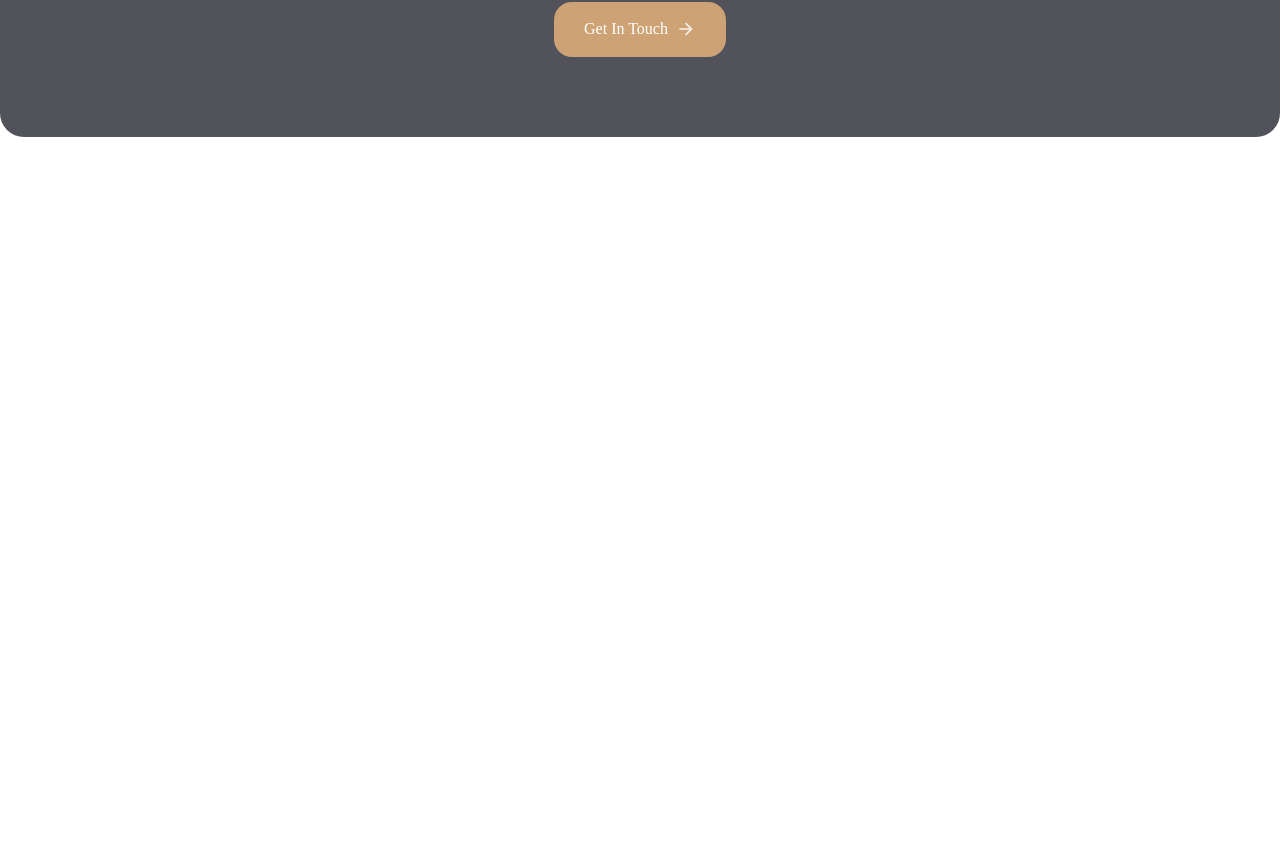
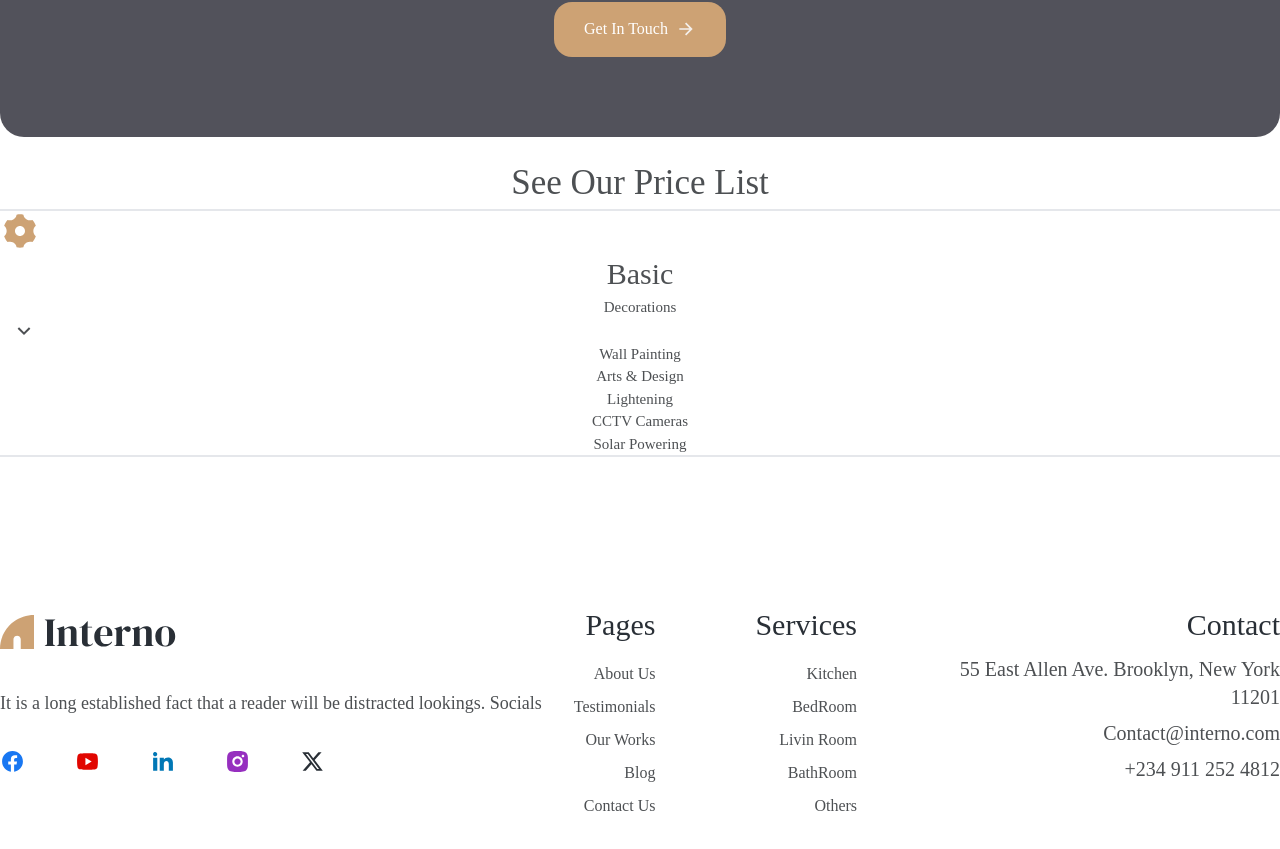
Before and after one commit to Chrispychrisx/Interno, a React (Vite) app: page / in a window 1280 px wide. Shown: the part 6222-7071 px from the top of the page. Before the commit the page ends 6359 px from the top, so only its background shows below. Built offline with nearby package versions, Linux system fonts and the light colour scheme.

Commit message:
new load

```diff
--- a/src/App.jsx
+++ b/src/App.jsx
@@ -10,6 +10,8 @@ import Projects from './components/Projects'
 import Stats from './components/Stats'
 import Blog from './components/Blog'
 import Contact from './components/Contact'
+import Footer from './components/Footer'
+import Pricelist from './components/Pricelist'
 
 const App = () => {
 
@@ -36,6 +38,11 @@ const App = () => {
       <Blog />
 
       <Contact />
+
+      <Pricelist />
+
+      <Footer />
+
     </main>
   )
 }
--- /dev/null
+++ b/src/components/Footer.jsx
@@ -0,0 +1,128 @@
+import { RiFacebookBoxLine, RiFacebookCircleFill, RiInstagramFill, RiLinkedinFill, RiTiktokFill, RiTwitterFill, RiTwitterXFill, RiXboxFill, RiYoutubeFill, RiYoutubeLine } from '@remixicon/react'
+import logo from '../assets/logo.svg'
+
+const Footer = () => {
+  return (
+    <section className='footer- z-20 mt-[80px] lg:mt-[150px]'>
+        <div className="container mx-auto px-0">
+            <div className="flex flex-col lg:flex-row gap-8 lg:gap-[100ox] lg:mb-[150px]">
+                <div className="footer__item">
+                    <a href='#' className='flex justify-center lg:justify-start mb-8'>
+                        <img src={logo} alt="logo" />
+                    </a>
+
+                    <p className='mb-8 text-lg text-center'>
+                        It is a long established fact that a reader will be distracted lookings.
+                        Socials
+                       </p>
+
+                       <ul className="text-primary flex gap-[50px] justify-center lg:justify-start">
+                        <li><a href='#'>
+                            <RiFacebookCircleFill size={25}
+                            className='text-[#1877F2]' />
+                        </a>
+                        </li>
+
+                        <li><a href='#'>
+                            <RiYoutubeFill size={25}
+                            className='text-[#E10600]' />
+                        </a>
+                        </li>
+
+                        <li><a href='#'>
+                            <RiLinkedinFill size={25}
+                            className='text-[#0077B5]' />
+                        </a>
+                        </li>
+
+                        <li><a href='#'>
+                            <RiInstagramFill size={25}
+                            className='text-[#962fbf]' />
+                        </a>
+                        </li>
+
+                        <li><a href='#'>
+                            <RiTwitterXFill size={25}
+                            className='text-primary' />
+                        </a>
+                        </li>
+
+
+                    </ul>
+                </div>
+
+                <div className="flex-1 flex flex-col lg:flex-row text-center lg:text-right gap-8 lg:gap-[100px] justify-end">
+                    <div className="footer__item">
+                        <h3 className='text-3xl mb-3'>Pages</h3>
+                        <ul>
+
+                            <li>
+                                <a href='#' className='!text-[16px]'>About Us</a>
+                            </li>
+
+                            <li>
+                                <a href='#' className='!text-[16px]'>Testimonials</a>
+                            </li>
+
+                            <li>
+                                <a href='#' className='!text-[16px]'>Our Works</a>
+                            </li>
+
+                            <li>
+                                <a href='#' className='!text-[16px]'>Blog</a>
+                            </li>
+
+                            <li>
+                                <a href='#' className='!text-[16px]'>Contact Us</a>
+                            </li>
+                        </ul>
+                    </div>
+
+                    <div className="footer__item">
+                        <h3 className='text-3xl mb-3'>Services</h3>
+                        <ul>
+
+                            <li>
+                                <a href='#' className='!text-[16px]'>Kitchen</a>
+                            </li>
+
+                            <li>
+                                <a href='#' className='!text-[16px]'>BedRoom</a>
+                            </li>
+
+                            <li>
+                                <a href='#' className='!text-[16px]'>Livin Room</a>
+                            </li>
+
+                            <li>
+                                <a href='#' className='!text-[16px]'>BathRoom</a>
+                            </li>
+
+                            <li>
+                                <a href='#' className='!text-[16px]'>Others</a>
+                            </li>
+                        </ul>
+                    </div>
+
+                    <div className="footer__item mx-w-[260px] mx-auto lg:mx-0 text-xl">
+                        <h3 className='text-3xl mb-3'>Contact</h3>
+                        <div className="flex flex-col gap-2 ">
+                            <p>
+                                55 East Allen Ave. Brooklyn, New York 11201
+                            </p>
+                            <p>Contact@interno.com</p>
+                            <p>+234 911 252 4812</p>
+                        </div>
+                    </div>
+
+                </div>
+
+
+            </div>
+        </div>
+
+    </section>
+  )
+}
+
+export default Footer
--- a/src/components/Hero.jsx
+++ b/src/components/Hero.jsx
@@ -6,7 +6,7 @@ const Hero = () => {
         style={{ backgroundImage: `url(${heroImg})` }}>
         <div className="container mx-auto h-full flex items-center justify-center">
             <div className="hero__text w-[567px]">
-                <h1 className='text-[3.5rem] font-semibold mb-8'>Let Your Home Be Unique</h1>
+                <h1 className='text-[2.3rem] md:text-[3.5rem] font-semibold mb-8'>Let Your Home Be Unique</h1>
 
                 <button className='btn btn-primary mx-auto lg:mx-0'>
                     Get free estimation
--- a/src/components/Navbar.jsx
+++ b/src/components/Navbar.jsx
@@ -1,7 +1,10 @@
+import { useState } from 'react';
 import logo from '../assets/logo.svg';
+import { RiCloseLine, RiMenu3Line } from '@remixicon/react';
 
 
 const Navbar = () => {
+  const [openMenu, setOpenMenu] = useState(false);
   return (
     <div className="wrapper">
         <div className="container nav-div">
@@ -17,7 +20,31 @@ const Navbar = () => {
                 <a href="#" className="menu-item">Testimonies</a>
                 <a href="#" className="menu-item">Contact</a>
             </div>
+
+            <div className="block sm:hidden cursor-pointer">
+              {
+                openMenu
+                ? <RiCloseLine style={{marginRight: '10px'}}
+                onClick={()=> setOpenMenu(false)} />
+                : <RiMenu3Line style={{marginRight: '10px'}}
+                onClick={()=> setOpenMenu(true)} />
+              }
+            </div>
         </div>
+
+        {
+          openMenu &&
+          (
+            <div className="mobile-menu">
+                <a href="#" className="menu-item">Home</a>
+                <a href="#" className="menu-item">About</a>
+                <a href="#" className="menu-item">Our Services</a>
+                <a href="#" className="menu-item">Blog</a>
+                <a href="#" className="menu-item">Testimonies</a>
+                <a href="#" className="menu-item">Contact</a>
+            </div>
+          )
+        }
     </div>
   )
 }
--- /dev/null
+++ b/src/components/Pricelist.jsx
@@ -0,0 +1,30 @@
+import React from 'react'
+import { RiArrowDownBoxFill, RiArrowDownSLine, RiBuilding2Line, RiSettings3Fill, RiWirelessChargingLine } from '@remixicon/react'
+
+const Pricelist = () => {
+  return (
+    <section className='mx-auto justify-center text-center mt-5 text-[35px]'>
+        See Our Price List
+        <div className="container__price">
+            <div className="border: border-y-2 grid-cols-2 ">
+                <RiSettings3Fill className='text-5xl text-accent size-[40px]' />
+                <div className="text-center text-[30px] justify-center">
+                    Basic
+                    <div className="text_all text-[15px] mx-3 ">
+                        <div className="">Decorations <RiArrowDownSLine /></div>
+                        <div className="">Wall Painting</div>
+                        <div className="">Arts & Design</div>
+                        <div className="">Lightening</div>
+                        <div className="">CCTV Cameras</div>
+                        <div className="">Solar Powering</div>
+                    </div>
+
+                </div>
+            </div>
+
+        </div>
+    </section>
+  )
+}
+
+export default Pricelist
--- a/src/index.css
+++ b/src/index.css
@@ -36,7 +36,7 @@ h1, h2, h3, h4, h5, h6 {
     @apply mx-auto flex justify-between items-center py-4 text-[0.9rem] text-gray-500
 }
 .menu-items {
-    @apply flex justify-start gap-7 cursor-pointer;
+    @apply hidden sm:flex md:flex justify-start gap-7 cursor-pointer;
 }
 
 .menu-item {
@@ -45,6 +45,10 @@ h1, h2, h3, h4, h5, h6 {
 
 .logo-img {
     @apply h-6 object-contain;
+}
+
+.mobile-menu {
+    @apply flex flex-col relative mt-5 px-3 gap-3 border border-accent rounded-xl
 }
 
 .slide {
--- a/vite.config.js
+++ b/vite.config.js
@@ -5,7 +5,7 @@ import react from '@vitejs/plugin-react'
 export default defineConfig({
   plugins: [react()],
   server: {
-    port: 3000
+    port: 3050
   }
 
 
```
